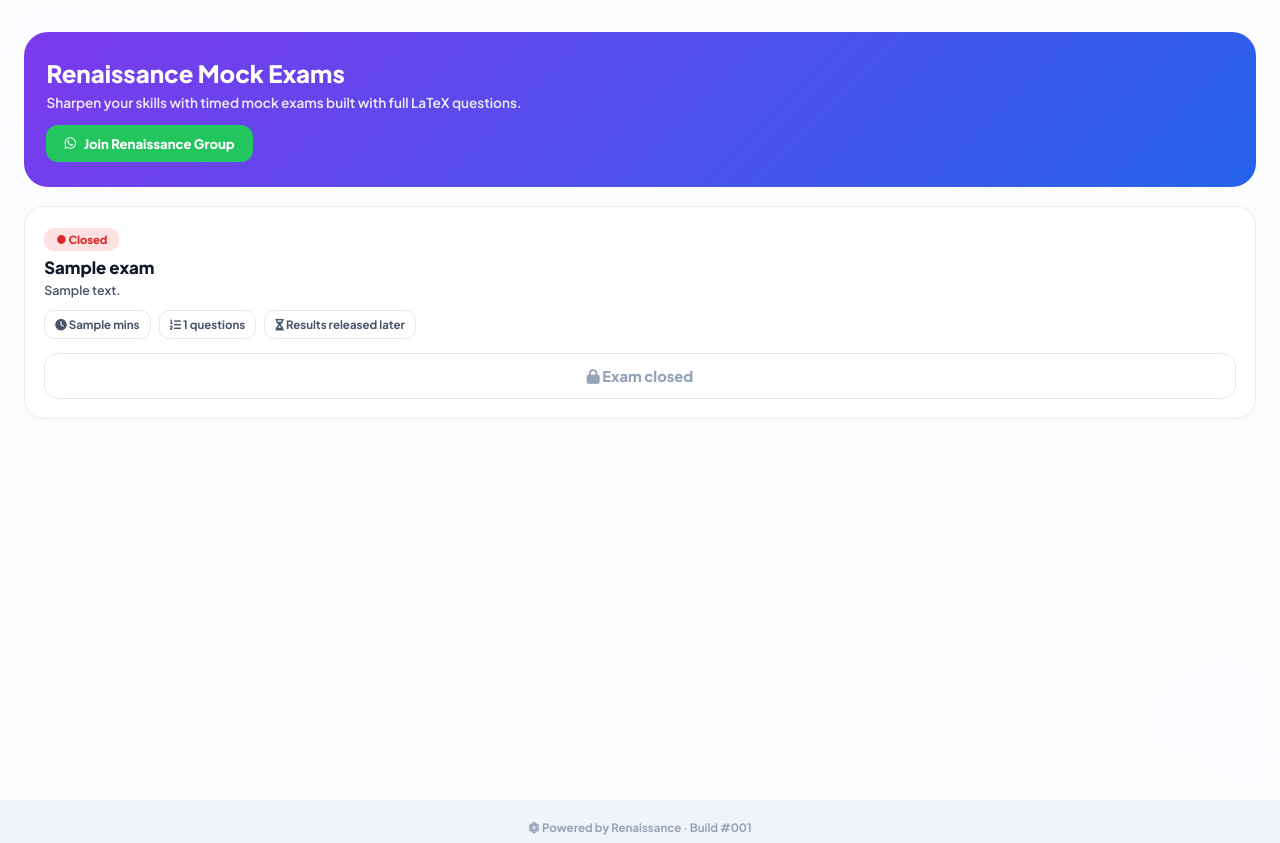
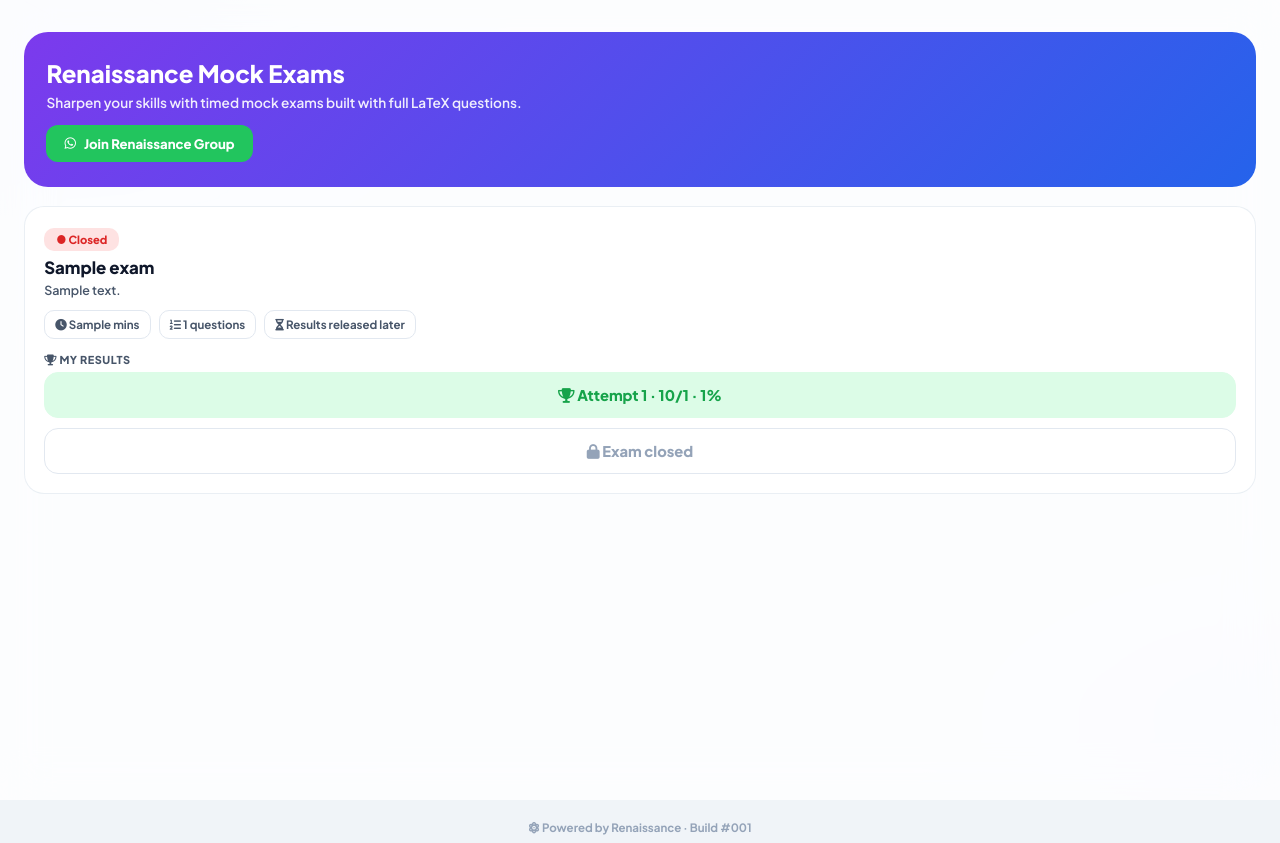
Before and after one commit to Alitedigitals2007/prepium, a Node server app: template views/renaissance.ejs in a window 1280 px wide. Run offline with Node 20, Linux system fonts and the light colour scheme; the template is opened without the code that fills it: most values are stand-ins (such as "Sample title", 1, 10 or a date in 2020); data that the repository does not hold is empty; some libraries are stand-ins or nearby versions.

Commit message:
Renaissance: show every attempt's result on dashboard regardless of settings or attempt limit

```diff
--- a/views/renaissance.ejs
+++ b/views/renaissance.ejs
@@ -69,13 +69,22 @@
                     <% if (ex.max_attempts && ex.max_attempts > 0) { %>
                         <span class="m" style="display:block;margin-bottom:8px;"><i class="fas fa-hourglass-half"></i> <%= ex.my_attempts %>/<%= ex.max_attempts %> attempts used</span>
                     <% } %>
+                    <% if (ex.my_attempt_list && ex.my_attempt_list.length) { %>
+                        <div style="margin-bottom:10px;">
+                            <div style="font-size:0.68rem;font-weight:800;color:var(--text-secondary);text-transform:uppercase;letter-spacing:0.5px;margin-bottom:6px;"><i class="fas fa-trophy"></i> My Results</div>
+                            <% ex.my_attempt_list.forEach(function(att, ai) { %>
+                                <a class="btn-result" href="/renaissance/result/<%= att.id %>" style="margin-bottom:6px;">
+                                    <i class="fas fa-trophy"></i> Attempt <%= ex.my_attempt_list.length - ai %> &middot; <%= att.score %>/<%= ex.question_count %> &middot; <%= att.percentage %>%
+                                </a>
+                            <% }); %>
+                        </div>
+                    <% } %>
                     <% if (isOpen) { %>
                         <% const trialsLeft = (ex.max_attempts && ex.max_attempts > 0) ? (ex.max_attempts - ex.my_attempts) : 9999; %>
                         <% if (trialsLeft <= 0) { %>
                             <div class="btn-locked"><i class="fas fa-lock"></i> Trial limit reached</div>
                         <% } else if (ex.my_attempts > 0) { %>
-                            <a class="btn-result" href="/renaissance/result/<%= ex.my_attempt_id %>"><i class="fas fa-trophy"></i> View My Result</a>
-                            <% if (trialsLeft > 0) { %><a class="btn-start" href="/renaissance/exam/<%= ex.id %>"><i class="fas fa-rocket"></i> Retake</a><% } %>
+                            <a class="btn-start" href="/renaissance/exam/<%= ex.id %>"><i class="fas fa-rocket"></i> Retake</a>
                         <% } else { %>
                             <a class="btn-start" href="/renaissance/exam/<%= ex.id %>"><i class="fas fa-rocket"></i> Start Exam</a>
                         <% } %>
```
Also changed, not shown: app.js.
